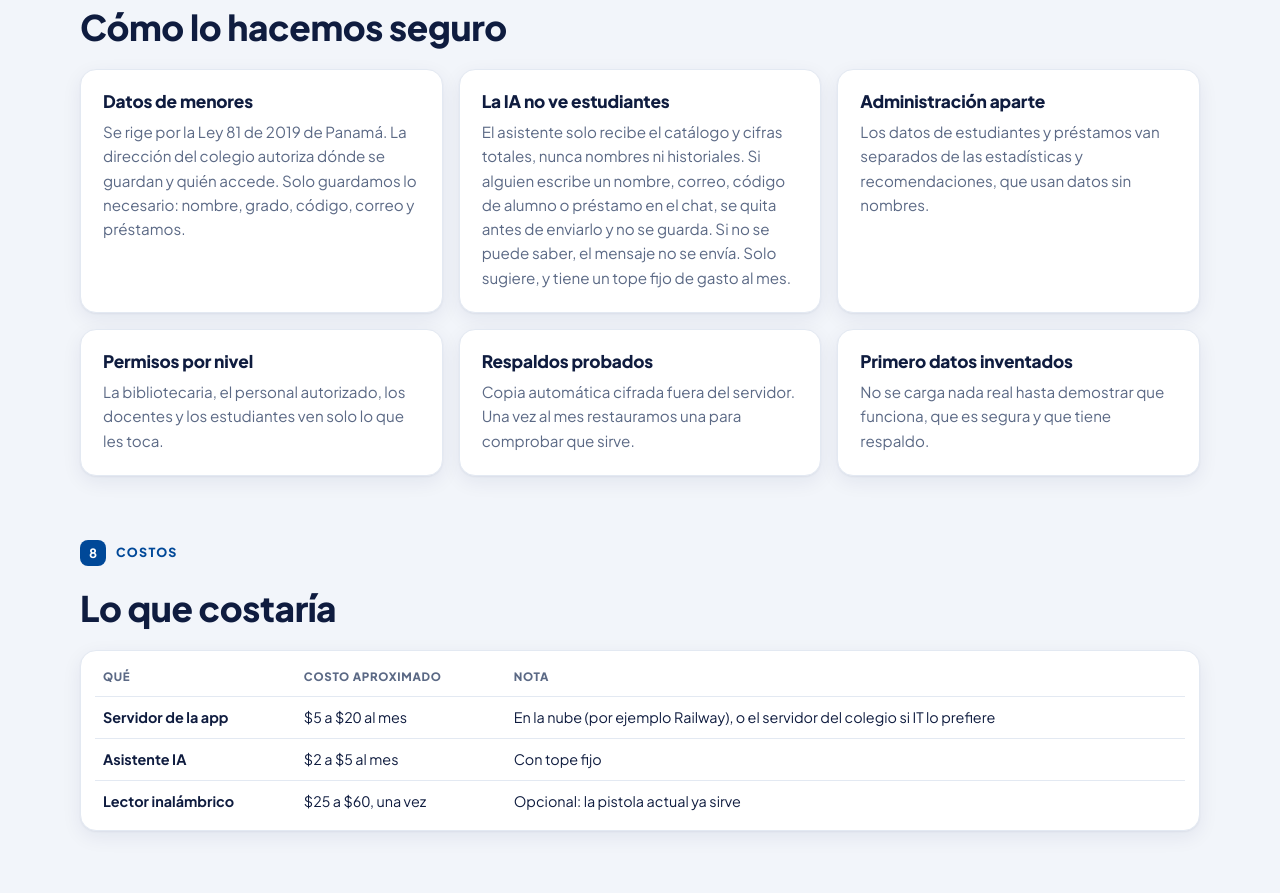
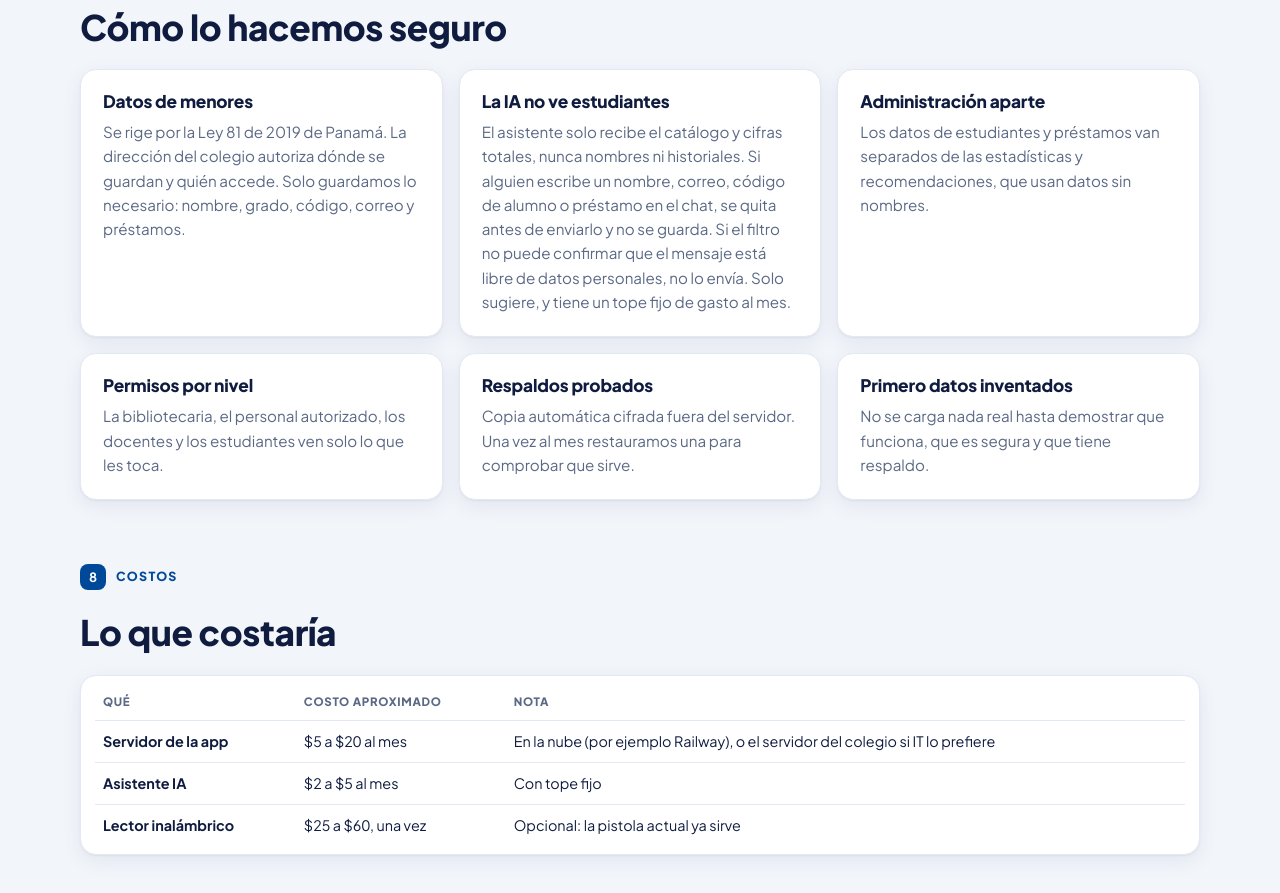
Before and after one commit to marcoeisenman-hub/biblioteca-iae, a plain HTML site: page boceto/index.html in a window 1280 px wide. Shown: the part 5120-6013 px from the top of the page. Drawn offline with Linux system fonts and the light colour scheme.

Commit message:
[Claude] Propuesta: redacción precisa del filtro de la IA
Co-Authored-By: Claude Opus 5.5 <noreply@anthropic.com>
Claude-Session: https://claude.ai/code/session_01HjM58KKyKvCjPUVTVyuzhg

```diff
--- a/boceto/index.html
+++ b/boceto/index.html
@@ -232,7 +232,7 @@
     <h2>Cómo lo hacemos seguro</h2>
     <div class="grid g3">
       <div class="card"><h3>Datos de menores</h3><p>Se rige por la Ley 81 de 2019 de Panamá. La dirección del colegio autoriza dónde se guardan y quién accede. Solo guardamos lo necesario: nombre, grado, código, correo y préstamos.</p></div>
-      <div class="card"><h3>La IA no ve estudiantes</h3><p>El asistente solo recibe el catálogo y cifras totales, nunca nombres ni historiales. Si alguien escribe un nombre, correo, código de alumno o préstamo en el chat, se quita antes de enviarlo y no se guarda. Si no se puede saber, el mensaje no se envía. Solo sugiere, y tiene un tope fijo de gasto al mes.</p></div>
+      <div class="card"><h3>La IA no ve estudiantes</h3><p>El asistente solo recibe el catálogo y cifras totales, nunca nombres ni historiales. Si alguien escribe un nombre, correo, código de alumno o préstamo en el chat, se quita antes de enviarlo y no se guarda. Si el filtro no puede confirmar que el mensaje está libre de datos personales, no lo envía. Solo sugiere, y tiene un tope fijo de gasto al mes.</p></div>
       <div class="card"><h3>Administración aparte</h3><p>Los datos de estudiantes y préstamos van separados de las estadísticas y recomendaciones, que usan datos sin nombres.</p></div>
       <div class="card"><h3>Permisos por nivel</h3><p>La bibliotecaria, el personal autorizado, los docentes y los estudiantes ven solo lo que les toca.</p></div>
       <div class="card"><h3>Respaldos probados</h3><p>Copia automática cifrada fuera del servidor. Una vez al mes restauramos una para comprobar que sirve.</p></div>
```
